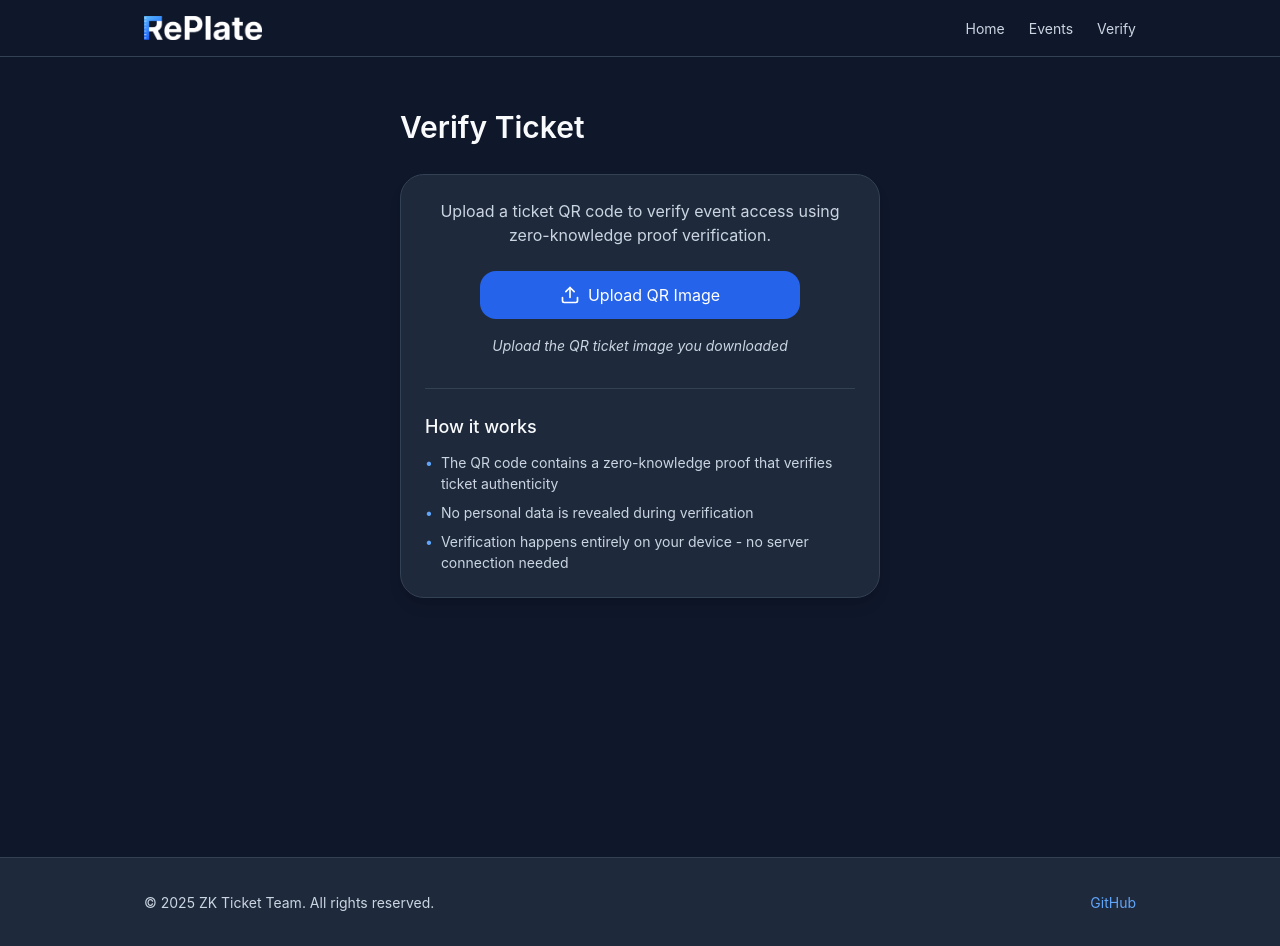
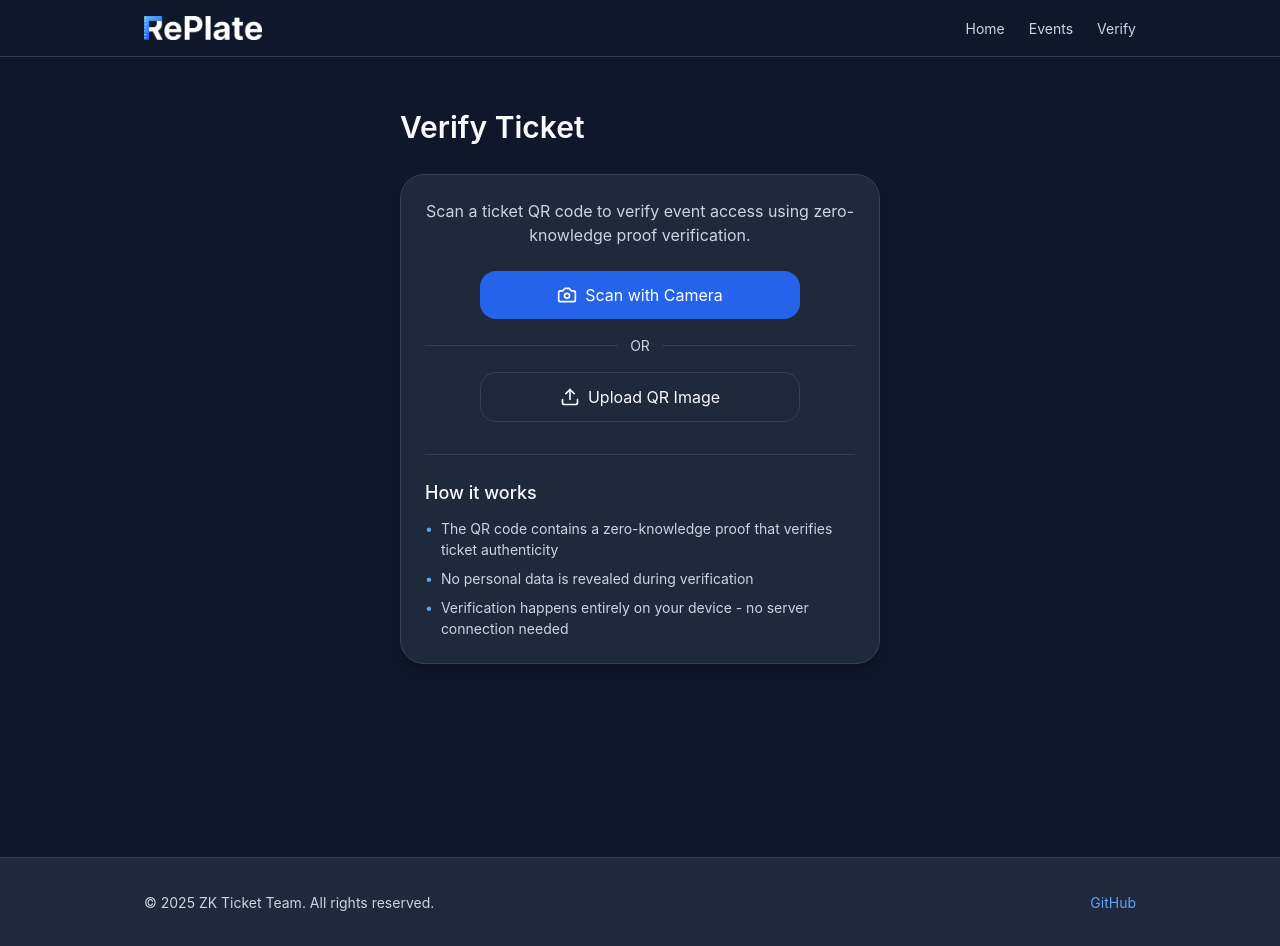
Before and after one commit to robertobendi/aether, a React (Vite) app: page /verify in a window 1280 px wide. Built offline with nearby package versions, Linux system fonts and the light colour scheme.

Commit message:
working qr verification

```diff
--- a/src/pages/Verify.js
+++ b/src/pages/Verify.js
@@ -1,5 +1,5 @@
-import { useState } from 'react';
-import { CheckCircle, XCircle, Upload } from 'lucide-react';
+import { useState, useRef, useEffect } from 'react';
+import { CheckCircle, XCircle, Upload, Camera, X } from 'lucide-react';
 import jsQR from 'jsqr';
 
 function Verify() {
@@ -7,32 +7,103 @@ function Verify() {
   const [ticketData, setTicketData] = useState(null);
   const [error, setError] = useState(null);
   const [processing, setProcessing] = useState(false);
+  const [scanning, setScanning] = useState(false);
 
-  const processImage = async (file) => {
-    setProcessing(true);
+  const videoRef = useRef(null);
+  const canvasRef = useRef(null);
+  const streamRef = useRef(null);
+  const requestAnimationRef = useRef(null);
+
+  useEffect(() => {
+    return () => {
+      // Clean up on component unmount
+      stopCamera();
+      if (requestAnimationRef.current) {
+        cancelAnimationFrame(requestAnimationRef.current);
+      }
+    };
+  }, []);
+
+  const startCamera = async () => {
     setError(null);
+    setScanning(true);
 
-    const reader = new FileReader();
-    reader.onload = (event) => {
-      const img = new Image();
-      img.onload = () => {
-        // Create canvas to process the image
-        const canvas = document.createElement('canvas');
+    try {
+      const stream = await navigator.mediaDevices.getUserMedia({
+        video: { facingMode: 'environment' }
+      });
+
+      streamRef.current = stream;
+      if (videoRef.current) {
+        videoRef.current.srcObject = stream;
+        videoRef.current.play();
+        requestAnimationRef.current = requestAnimationFrame(scanQRCode);
+      }
+    } catch (err) {
+      console.error("Error accessing camera:", err);
+      setError(`Camera access error: ${err.message}. Try uploading an image instead.`);
+      setScanning(false);
+    }
+  };
+
+  const stopCamera = () => {
+    if (streamRef.current) {
+      streamRef.current.getTracks().forEach(track => track.stop());
+      streamRef.current = null;
+    }
+
+    if (videoRef.current) {
+      videoRef.current.srcObject = null;
+    }
+
+    if (requestAnimationRef.current) {
+      cancelAnimationFrame(requestAnimationRef.current);
+      requestAnimationRef.current = null;
+    }
+
+    setScanning(false);
+  };
+
+  const scanQRCode = () => {
+    if (!videoRef.current || !canvasRef.current) {
+      requestAnimationRef.current = requestAnimationFrame(scanQRCode);
+      return;
+    }
+
+    const video = videoRef.current;
+    const canvas = canvasRef.current;
+
+    if (video.readyState === video.HAVE_ENOUGH_DATA) {
       const ctx = canvas.getContext('2d');
-        canvas.width = img.width;
-        canvas.height = img.height;
-        ctx.drawImage(img, 0, 0);
+      canvas.width = video.videoWidth;
+      canvas.height = video.videoHeight;
+      ctx.drawImage(video, 0, 0, canvas.width, canvas.height);
 
-        // Get image data for QR processing
+      try {
         const imageData = ctx.getImageData(0, 0, canvas.width, canvas.height);
-
-        // Detect QR code
         const code = jsQR(imageData.data, imageData.width, imageData.height);
 
         if (code) {
+          // Stop scanning
+          stopCamera();
+
+          // Process the QR code
+          processQRData(code.data);
+          return;
+        }
+      } catch (e) {
+        console.error("QR scanning error:", e);
+      }
+    }
+
+    // Continue scanning
+    requestAnimationRef.current = requestAnimationFrame(scanQRCode);
+  };
+
+  const processQRData = (data) => {
     try {
       // Parse the QR data
-            const qrData = JSON.parse(code.data);
+      const qrData = JSON.parse(data);
       console.log("Decoded QR data:", qrData);
 
       // Extract relevant data
@@ -78,6 +149,31 @@ function Verify() {
       console.error("Error processing QR data:", error);
       setError(`Error processing QR code data: ${error.message}`);
     }
+  };
+
+  const processImage = (file) => {
+    setProcessing(true);
+    setError(null);
+
+    const reader = new FileReader();
+    reader.onload = (event) => {
+      const img = new Image();
+      img.onload = () => {
+        // Create canvas to process the image
+        const canvas = document.createElement('canvas');
+        const ctx = canvas.getContext('2d');
+        canvas.width = img.width;
+        canvas.height = img.height;
+        ctx.drawImage(img, 0, 0);
+
+        // Get image data for QR processing
+        const imageData = ctx.getImageData(0, 0, canvas.width, canvas.height);
+
+        // Detect QR code
+        const code = jsQR(imageData.data, imageData.width, imageData.height);
+
+        if (code) {
+          processQRData(code.data);
         } else {
           setError("No QR code found in the image. Please try another image.");
         }
@@ -113,6 +209,7 @@ function Verify() {
     setVerificationResult(null);
     setTicketData(null);
     setError(null);
+    stopCamera();
   };
 
   return (
@@ -127,15 +224,53 @@ function Verify() {
             <>
               <div className="text-center mb-8">
                 <p className="text-text-secondary mb-6">
-                  Upload a ticket QR code to verify event access using zero-knowledge proof verification.
+                  Scan a ticket QR code to verify event access using zero-knowledge proof verification.
                 </p>
 
+                {scanning ? (
+                  <div className="mb-6">
+                    <div className="relative bg-black rounded-lg overflow-hidden w-full max-w-sm mx-auto mb-4 aspect-square">
+                      <video
+                        ref={videoRef}
+                        className="w-full h-full object-cover"
+                        playsInline
+                      />
+                      <canvas
+                        ref={canvasRef}
+                        className="absolute top-0 left-0 w-full h-full opacity-0"
+                      />
+                      <div className="absolute inset-0 border-2 border-white opacity-50 m-10 pointer-events-none"></div>
+                    </div>
+                    <button
+                      onClick={stopCamera}
+                      className="flex items-center justify-center px-4 py-2 bg-surface text-text-primary border border-border-primary rounded-lg"
+                    >
+                      <X className="w-4 h-4 mr-2" />
+                      Cancel
+                    </button>
+                  </div>
+                ) : (
                   <div className="flex flex-col items-center justify-center space-y-4">
+                    <button
+                      onClick={startCamera}
+                      disabled={processing}
+                      className="flex items-center justify-center px-4 py-3 bg-accent text-white rounded-lg w-full max-w-xs hover:bg-opacity-90 transition-all duration-fast disabled:opacity-50"
+                    >
+                      <Camera className="w-5 h-5 mr-2" />
+                      Scan with Camera
+                    </button>
+
+                    <div className="flex items-center justify-center w-full">
+                      <div className="border-t border-border-primary w-full"></div>
+                      <span className="px-3 text-text-secondary text-sm">OR</span>
+                      <div className="border-t border-border-primary w-full"></div>
+                    </div>
+
                     <label
-                    className={`flex items-center justify-center px-4 py-3 bg-accent text-white rounded-lg w-full max-w-xs hover:bg-opacity-90 cursor-pointer transition-all duration-fast ${processing ? 'opacity-50 cursor-not-allowed' : ''}`}
+                      className={`flex items-center justify-center px-4 py-3 bg-surface text-text-primary border border-border-primary rounded-lg w-full max-w-xs hover:bg-opacity-90 cursor-pointer transition-all duration-fast ${processing ? 'opacity-50 cursor-not-allowed' : ''}`}
                     >
                       <Upload className="w-5 h-5 mr-2" />
-                    {processing ? 'Processing...' : 'Upload QR Image'}
+                      Upload QR Image
                       <input
                         type="file"
                         accept="image/*"
@@ -144,11 +279,8 @@ function Verify() {
                         disabled={processing}
                       />
                     </label>
-
-                  <p className="text-text-secondary text-sm italic mt-2">
-                    Upload the QR ticket image you downloaded
-                  </p>
                   </div>
+                )}
               </div>
 
               {error && (
```
Lines whose indentation alone changed are shown as unchanged.
